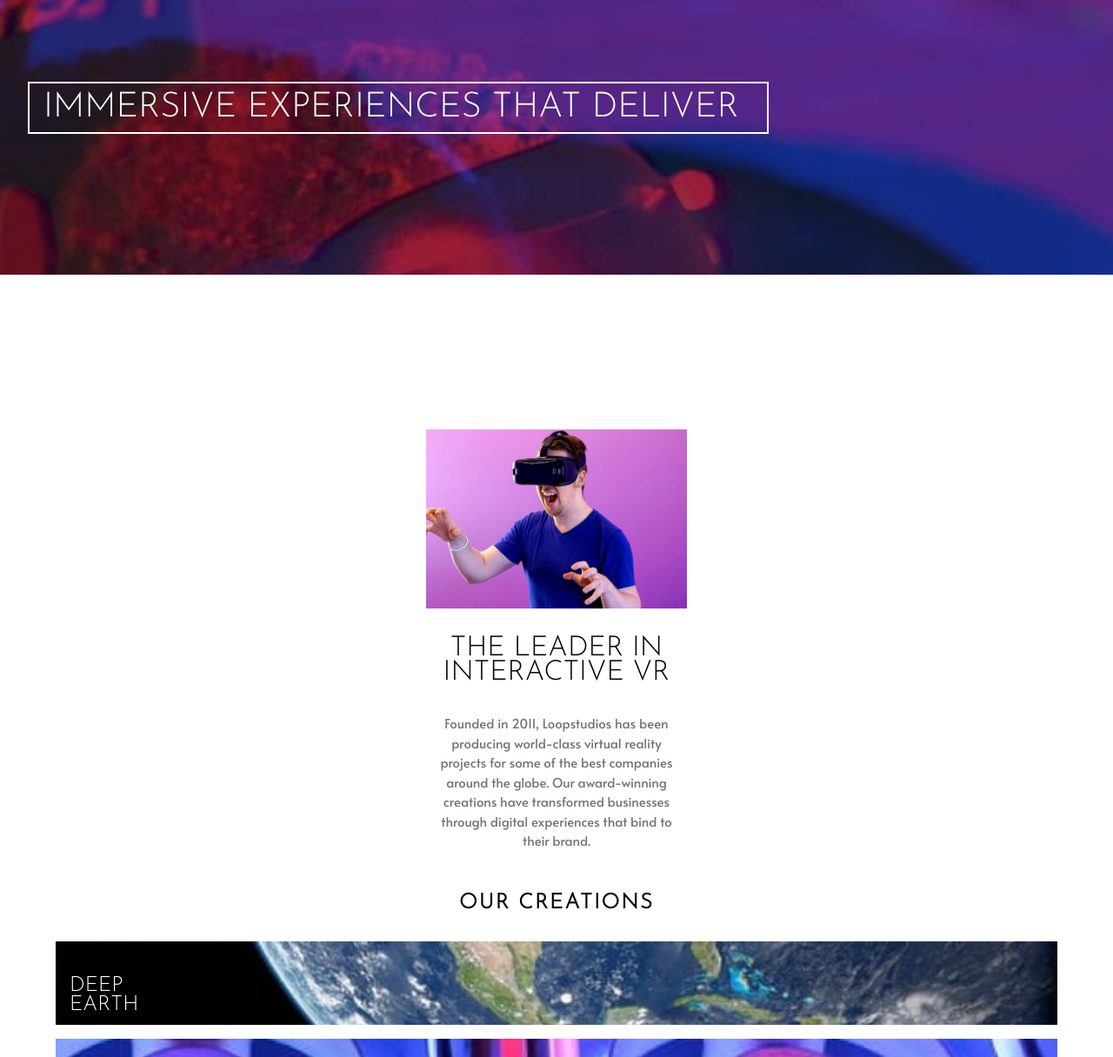
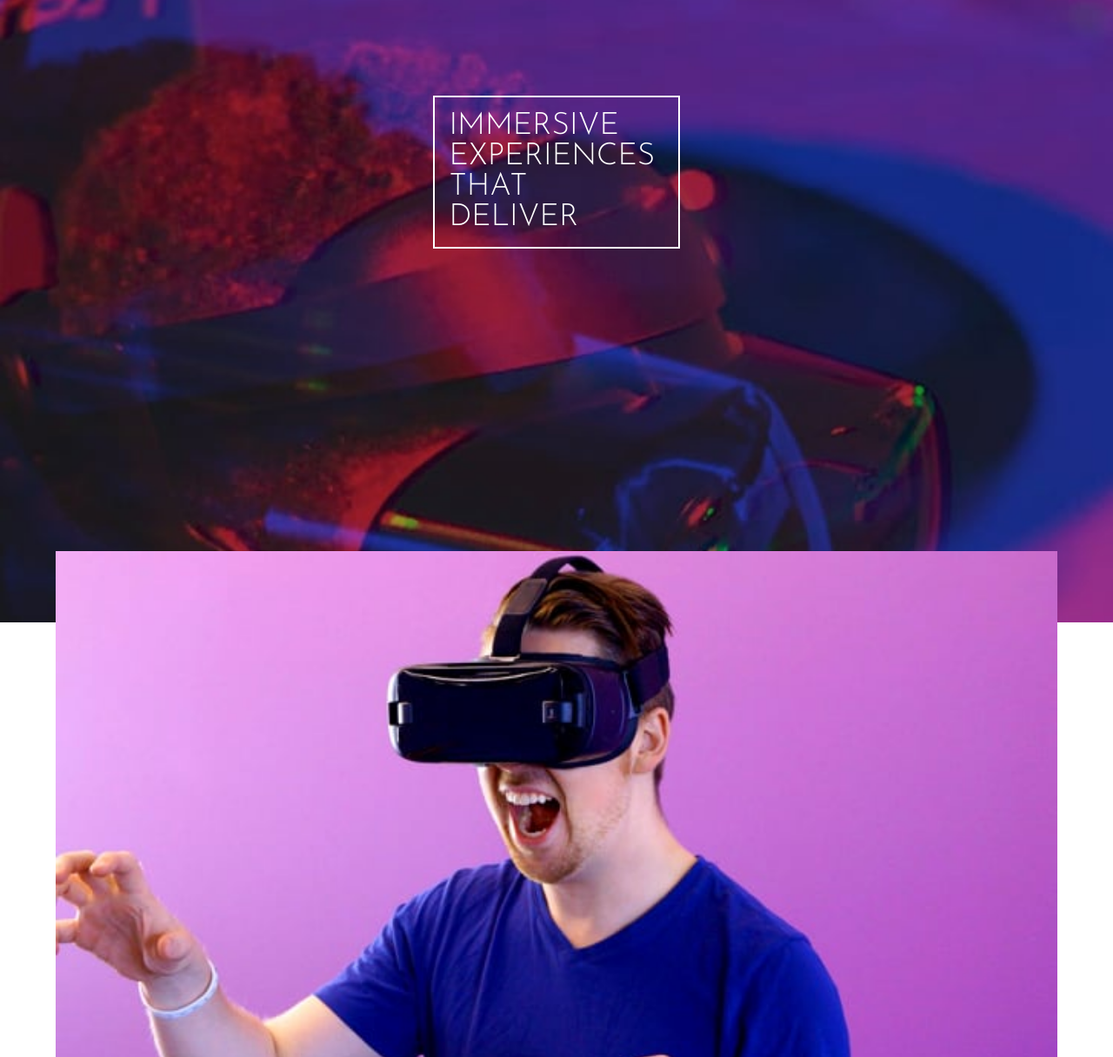
Before and after one commit to codefolk/loopstudio-landing-page, a website: page index.html in a window 1280 px wide. Shown: the part 84-1300 px from the top of the page at 87% size. Drawn offline with Linux system fonts and the light colour scheme.

Commit message:
modified css

```diff
--- a/style.css
+++ b/style.css
@@ -21,7 +21,7 @@
     display: flex;
     justify-content: space-between;
     flex-direction: column;
-    overflow-x: hidden;
+    /* overflow-x: hidden; */
     width: 100%;
 }
 
@@ -33,7 +33,7 @@
     background-repeat: no-repeat;
     background-size: cover;
     width:100%;
-    height:50%;
+    height:100%;
 }
 .head{
     position:relative;
@@ -86,15 +86,21 @@
 .show-nav{
     display: block;
 }
+.top-heading{
+    width: 100%;
+    display: flex;
+    justify-content: center;
+}
 .top-heading h1{
+    max-width: 13ch;
     text-transform: uppercase;
     position:absolute;
-    margin:10rem 2rem;
-    padding:10px 2rem 10px 1rem;
+    margin:11rem auto;
+    margin-bottom: 0;
+    padding:1rem;
     font-family: var(--Josfin);
     color:#fff;
-    font-size: 2.5rem;
-    line-height: 0.9;
+    font-size: 2.2rem;
     font-weight: var(--josefinFont);
     z-index: 1;
     border:2px solid #fff;
@@ -114,17 +120,18 @@
     align-items: center;
 }
 .interactive{
-    width: 300px;
-    margin:35rem 0;
+    width: 90%;
+    margin:700px 0;
     margin-bottom:0;
     align-self: center;
 }
 #section2-heading{
-    width:15ch;
+    max-width:20ch;
     text-align:center;
     text-transform: uppercase;
     font-family:var(--Josfin);
-    font-size: 2rem;
+    font-size: clamp(1.9rem, 2.5vw, 3rem);
+    padding:1rem;
     margin:2rem auto;
     font-weight:100;
     line-height:0.9;
@@ -134,16 +141,16 @@
     font-family:var(--Alata);
     color: rgba(0,0,0,0.55);
     font-size: 15px;
-    width:30ch;
+    max-width:30ch;
     font-weight: 300;
     line-height: 1.5;
     margin:1rem auto;
 }
 .same-sections{
     width:90%;
-    height:12vh;
     background-repeat: no-repeat;
     background-size: cover;
+    filter:brightness(80%);
 }
 .section-main {
     width:100%;
@@ -169,6 +176,8 @@
     width:9ch;
     line-height:0.95;
     font-weight:300;
+    filter:brightness(2);
+
 }
 
 #image1{
```
